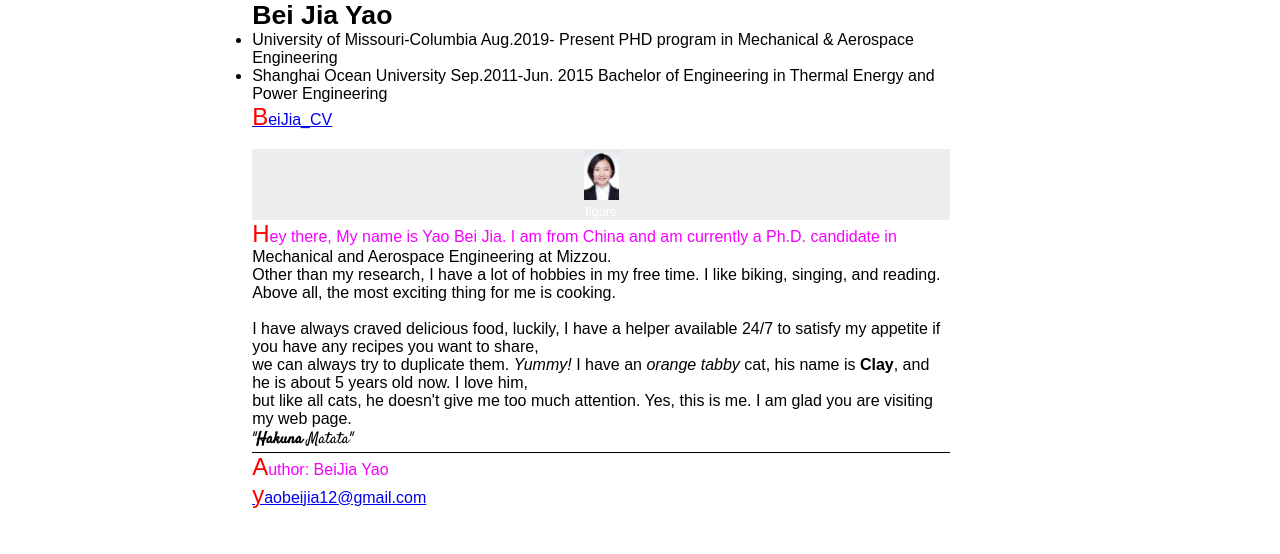
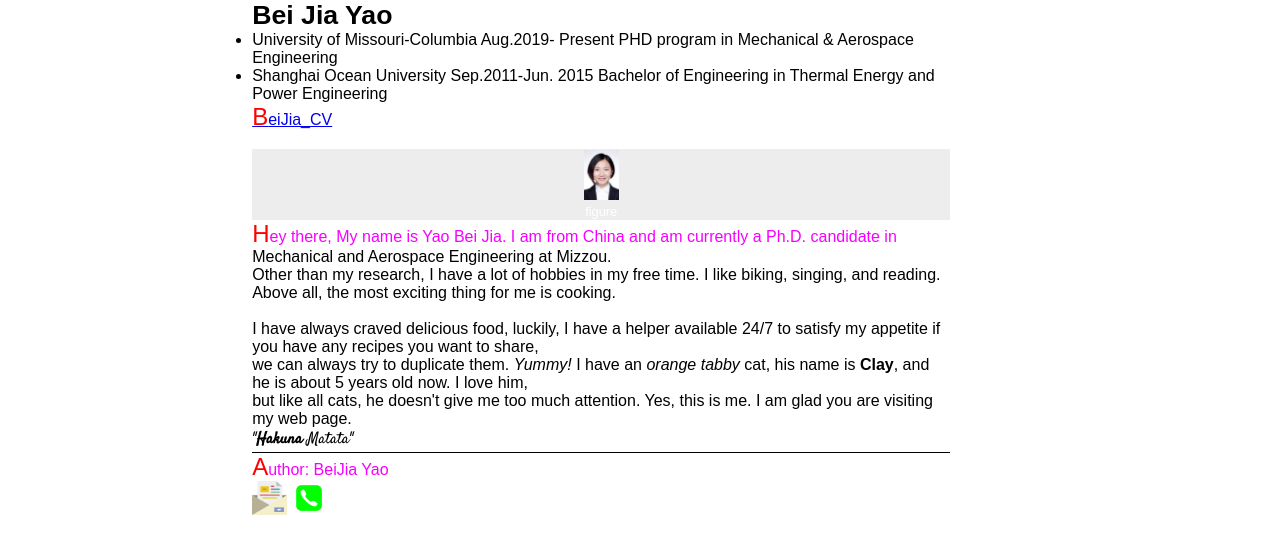
Before and after one commit to beijiayao/beijiayao.github.io, a plain HTML site: page islt_7310/about-mobil.html in a window 1280 px wide. Shown: the part 130-684 px from the top of the page. Drawn offline with Linux system fonts and the light colour scheme.

Commit message:
Add files via upload

```diff
--- a/islt_7310/about-mobil.html
+++ b/islt_7310/about-mobil.html
@@ -74,8 +74,11 @@
 
      <footer>
       <p>Author: BeiJia Yao</p>
-      <p><a href="yaobeijia12@gmail.com">yaobeijia12@gmail.com</a></p>
-     </footer>
+      <a href="yaobeijia12@gmail.com"></a>
+      <img src="../image/icons8-email-47.png">
+      <a href="666-666-666"></a>
+      <img src="../image/icons8-phone-48.png">
+      </footer>
 
     </main>
   </div>
```
